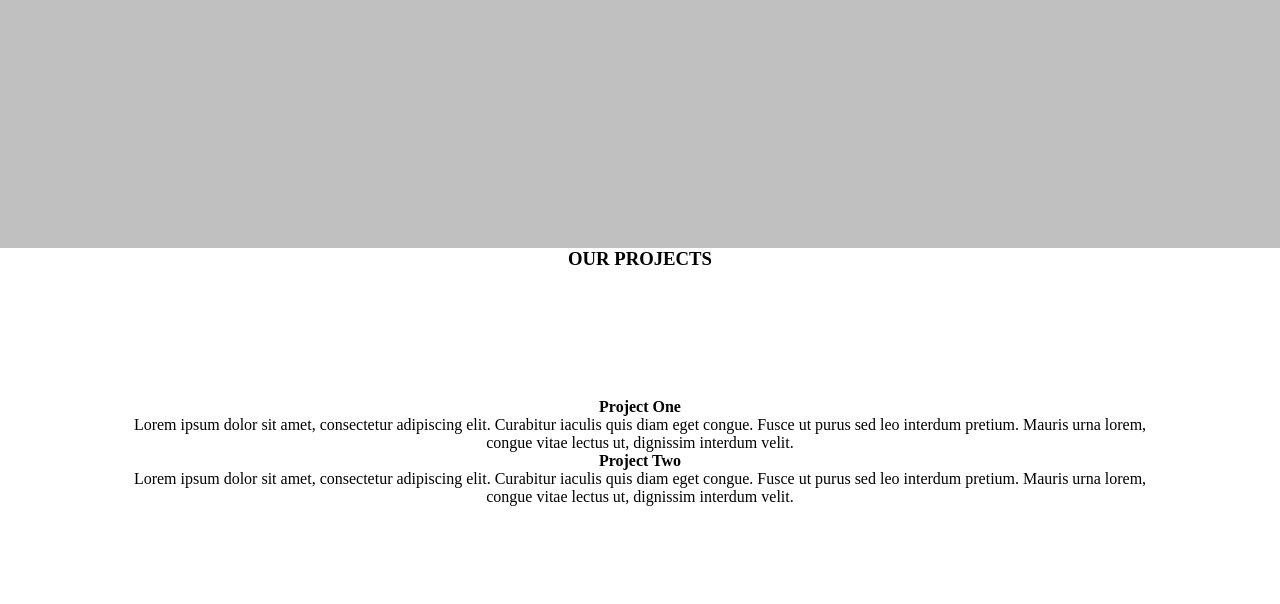
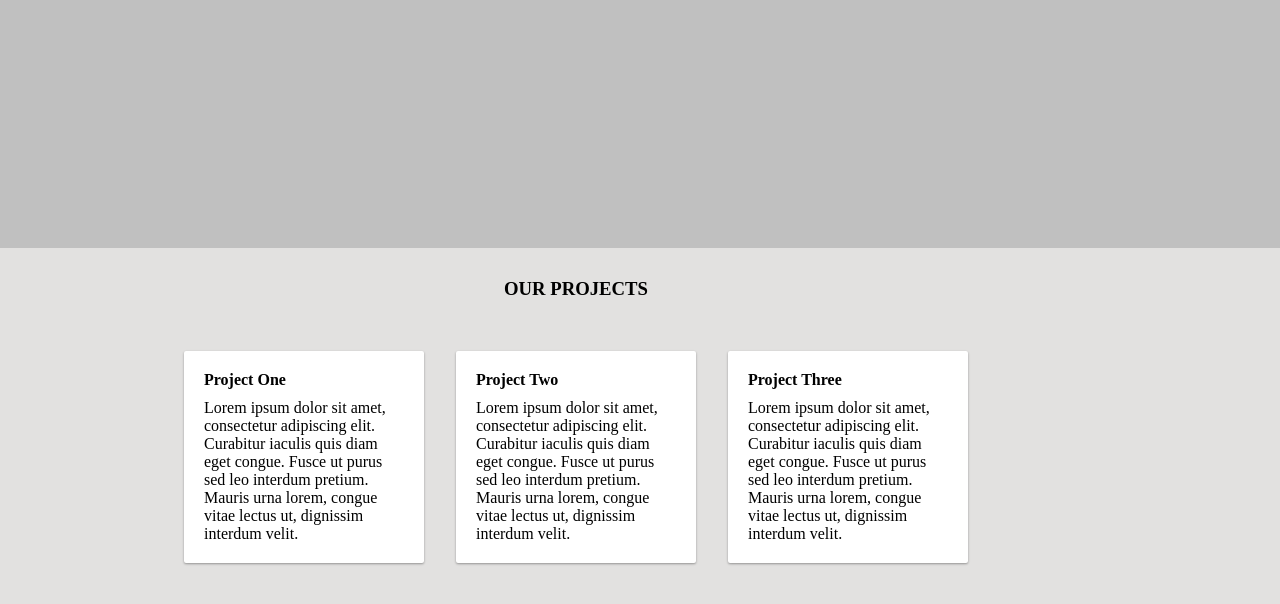
Before and after one commit to bizip/challenge2, a plain HTML site: page index.html in a window 1280 px wide. Shown: the part 172-776 px from the top of the page. Drawn offline with Linux system fonts and the light colour scheme.

Commit message:
ft(Add style to the card):
-Add box shadow

[done]

```diff
--- a/index.html
+++ b/index.html
@@ -21,7 +21,29 @@
     <div id="projects">
            <h3>OUR PROJECTS</h3>
            <div class="container">
-               <div class="card">
+            <div class="card card-1">
+                <h4>Project One</h4>
+                   <p>Lorem ipsum dolor sit amet, consectetur adipiscing elit.
+                       Curabitur iaculis quis diam eget congue.
+                       Fusce ut purus sed leo interdum pretium. Mauris urna lorem,
+                       congue vitae lectus ut, dignissim interdum velit.</p>
+            </div>
+            <div class="card card-1">
+                <h4>Project Two</h4>
+                   <p>Lorem ipsum dolor sit amet, consectetur adipiscing elit.
+                       Curabitur iaculis quis diam eget congue.
+                       Fusce ut purus sed leo interdum pretium. Mauris urna lorem,
+                       congue vitae lectus ut, dignissim interdum velit.</p>
+            </div>
+            <div class="card card-1">
+                <h4>Project Three</h4>
+                   <p>Lorem ipsum dolor sit amet, consectetur adipiscing elit.
+                       Curabitur iaculis quis diam eget congue.
+                       Fusce ut purus sed leo interdum pretium. Mauris urna lorem,
+                       congue vitae lectus ut, dignissim interdum velit.</p>
+            </div>
+
+               <!-- <div class="card">
                    <h4>Project One</h4>
                    <p>Lorem ipsum dolor sit amet, consectetur adipiscing elit.
                        Curabitur iaculis quis diam eget congue.
@@ -34,7 +56,7 @@
                     Curabitur iaculis quis diam eget congue.
                     Fusce ut purus sed leo interdum pretium. Mauris urna lorem,
                     congue vitae lectus ut, dignissim interdum velit. </p>
-            </div>
+            </div> -->
 
 
            </div>
--- a/main.css
+++ b/main.css
@@ -2,6 +2,10 @@
     margin: 0;
     padding: 0;
 }
+body {
+    background: #e2e1e0;
+    text-align: center;
+  }
 header{
     background-color: silver;
     height: 50vh;
@@ -19,8 +23,54 @@ header{
 #projects {
     height: 50vh;
     text-align: center;
+    margin-right: 10%;
 
 }
+#projects h3{
+    margin-top: 30px;
+}
 .container  {
-    margin: 10%;
+    margin: 3%;
+    display: flex;
+    justify-content: center;
+
 }
+.container .card{
+    padding: 10%;
+    text-align: left;
+    box-shadow: #888888 #888888 #888888;
+
+}
+.container .card h4{
+    padding-bottom: 10px;
+
+}
+
+
+  .card {
+    background: #fff;
+    border-radius: 2px;
+    display: inline-block;
+    height: auto;
+    margin: 1rem;
+    position: relative;
+    width: 200px;
+    padding: 20px!important;
+  }
+
+  .card-1 {
+    box-shadow: 0 1px 3px rgba(0,0,0,0.12), 0 1px 2px rgba(0,0,0,0.24);
+    transition: all 0.3s cubic-bezier(.25,.8,.25,1);
+  }
+
+  .card-1:hover {
+    box-shadow: 0 14px 28px rgba(0,0,0,0.25), 0 10px 10px rgba(0,0,0,0.22);
+  }
+
+  .card-2 {
+    box-shadow: 0 3px 6px rgba(0,0,0,0.16), 0 3px 6px rgba(0,0,0,0.23);
+  }
+
+  .card-3 {
+    box-shadow: 0 10px 20px rgba(0,0,0,0.19), 0 6px 6px rgba(0,0,0,0.23);
+  }
```
